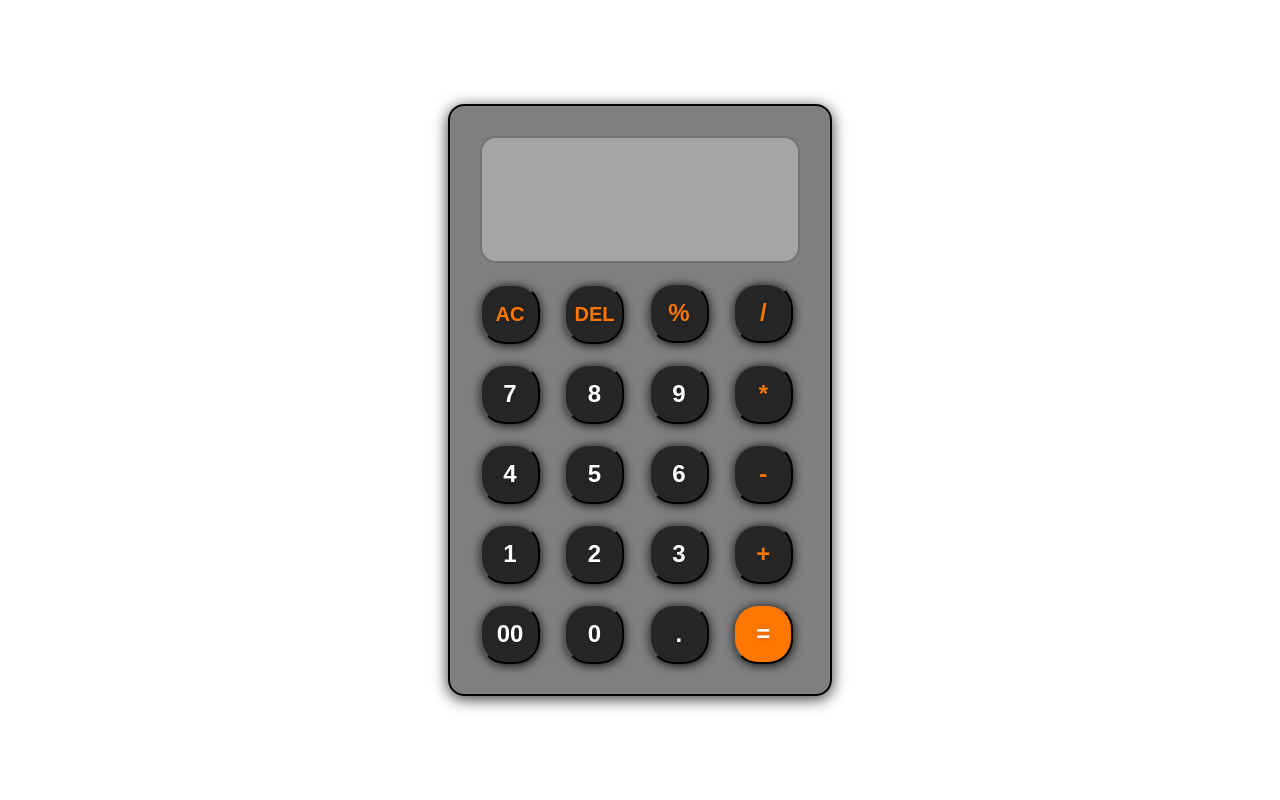
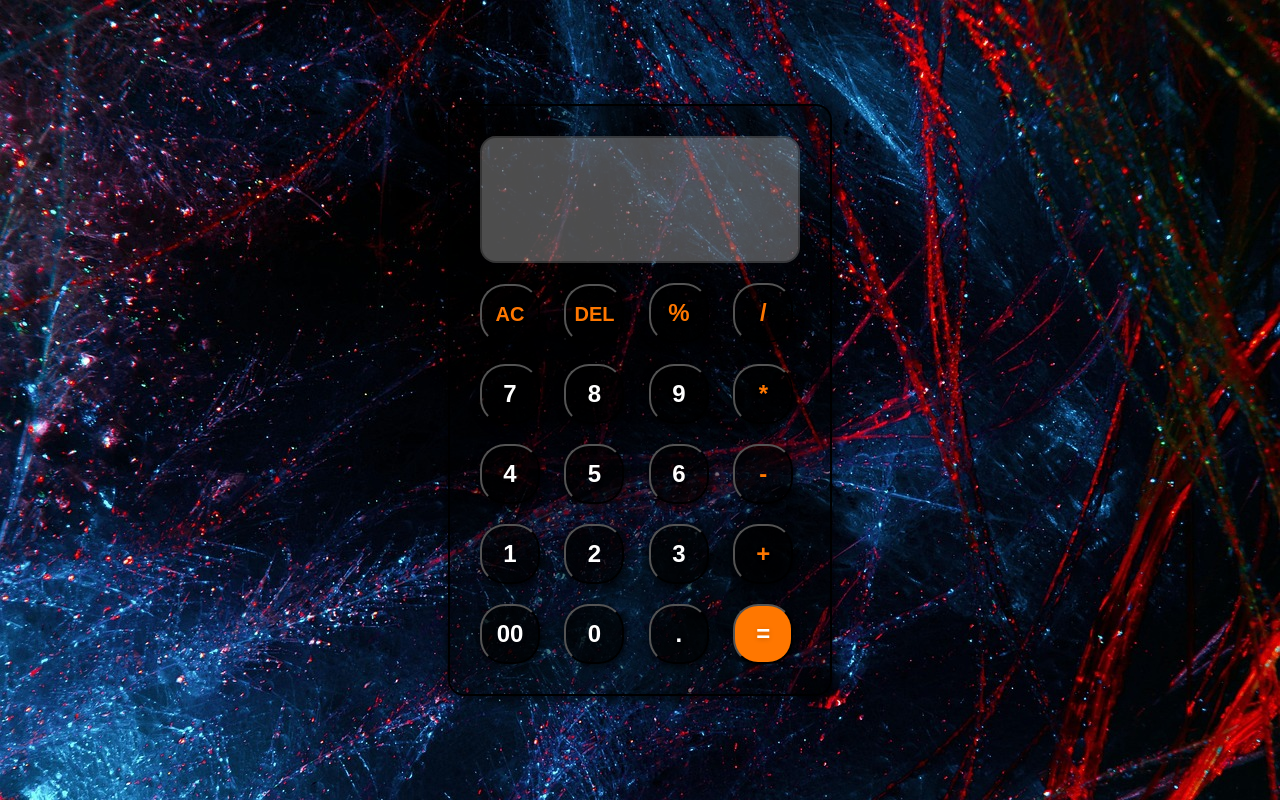
Before and after one commit to Nitesh123Sharma/Calculator, a plain HTML site: page index.html in a window 1280 px wide. Drawn offline with Linux system fonts and the light colour scheme.

Commit message:
adding image

```diff
--- a/style.css
+++ b/style.css
@@ -12,7 +12,7 @@ body{
     display: flex;
     justify-content:center;
     align-items: center;
-    background:url(mountain.jpg);
+    background:url(counter.jpg);
     background-size: cover;
 
 }
```
Also changed, not shown: counter.jpg (added).
